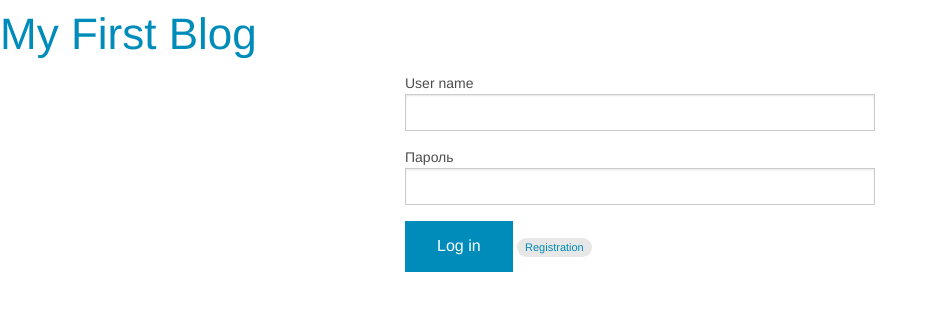
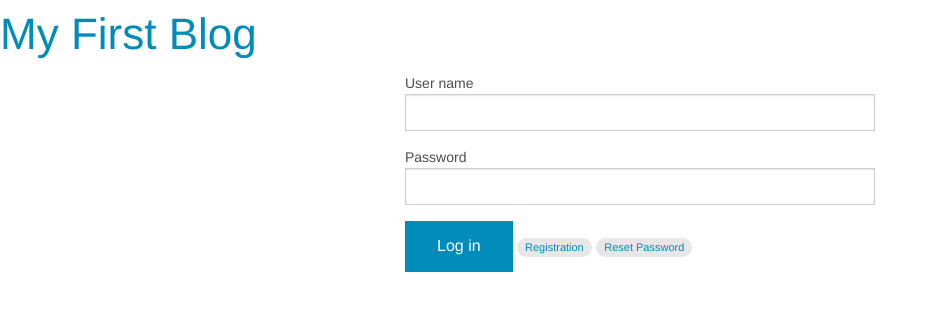
Before and after one commit to sDemon/CS50FinalProject, a Django app: page /auth/login/ in a window 1280 px wide. Shown: the part 45-356 px from the top of the page, without its empty margins (0-935 px from the left). Run offline with Django 3.2, Linux system fonts and the light colour scheme.

Commit message:
CS50 final add email based password reset

```diff
--- a/blog/urls.py
+++ b/blog/urls.py
@@ -17,8 +17,8 @@ from django.conf.urls import url, include
 from django.contrib import admin
 
 urlpatterns = [
+    url(r'^auth/', include('loginsys.urls')),
     url(r'^admin/', admin.site.urls),
     url(r'^basicview/', include('article.urls')),
-    url(r'^auth/', include('loginsys.urls')),
     url(r'^', include('article.urls')),
 ]
--- a/loginsys/templates/login.html
+++ b/loginsys/templates/login.html
@@ -1,17 +1,19 @@
 {% extends 'main.html' %}
+
 {% block login %}
 <div class="large-offset-3 large-6 columns">
 	<form action="/auth/login/" method="post">
 		{% csrf_token %}
 		<label for="username">User name</label>
 		<input type="text" name="username" id="username">
-		<label for="password">Пароль</label>
+		<label for="password">Password</label>
 		<input type="password" name="password" id="password">
 		{% if login_error %}
 			<label class="error">{{ login_error }}</label>
 		{% endif %}
 		<input class="button" type="submit" value="Log in">
 		<div class="label round secondary"><a href="/auth/register/">Registration</a></div>
+		<div class="label round secondary"><a href="{% url 'password_reset' %}">Reset Password</a></div>
 	</form>
 </div>
 {% endblock %}
--- a/loginsys/urls.py
+++ b/loginsys/urls.py
@@ -1,8 +1,13 @@
 from django.conf.urls import url
+from django.contrib.auth.views import password_reset, password_reset_done, password_reset_confirm, password_reset_complete
 from loginsys.views import login, logout, register
 
 urlpatterns = [
-    url(r'^login/$', login, name='login'),
     url(r'^logout/$', logout, name='logout'),
     url(r'^register/$', register, name='register'),
+    url(r'^password_reset/$', password_reset, {'template_name': 'reset/password_reset_form.html', 'post_reset_redirect': 'password_reset_done', 'email_template_name': 'reset/password_reset_email.html'}, name='password_reset'),
+    url(r'^password_reset/done/$', password_reset_done, {'template_name': 'reset/password_reset_done.html'}, name='password_reset_done'),
+    url(r'^password_reset/(?P<uidb64>[0-9A-Za-z_\-]+)/(?P<token>[0-9A-Za-z]{1,13}-[0-9A-Za-z]{1,20})/$', password_reset_confirm, {'template_name': 'reset/password_reset_confirm.html', 'post_reset_redirect': 'password_reset_complete'}, name='password_reset_confirm'),
+    url(r'^password_reset/complete/$', password_reset_complete, {'template_name': 'reset/password_reset_complete.html'}, name='password_reset_complete'),
+    url(r'^login/$', login, name='login'),
 ]
--- a/loginsys/views.py
+++ b/loginsys/views.py
@@ -2,7 +2,7 @@ from django.shortcuts import render
 from django.shortcuts import redirect
 from django.contrib import auth
 from django.views.decorators.csrf import requires_csrf_token
-from django.contrib.auth.forms import UserCreationForm
+from .forms import UserRegisterForm
 
 @requires_csrf_token
 def login(request):
@@ -27,9 +27,9 @@ def logout(request):
 @requires_csrf_token
 def register(request):
     args = {}
-    args['form'] = UserCreationForm()
+    args['form'] = UserRegisterForm()
     if request.method == "POST":
-        newuser_form = UserCreationForm(request.POST)
+        newuser_form = UserRegisterForm(request.POST)
         if newuser_form.is_valid():
             newuser_form.save()
             newuser = auth.authenticate(username=newuser_form.cleaned_data['username'], password=newuser_form.cleaned_data['password2'])
```
Also changed, not shown: blog/settings.py (+7 -2 lines).
